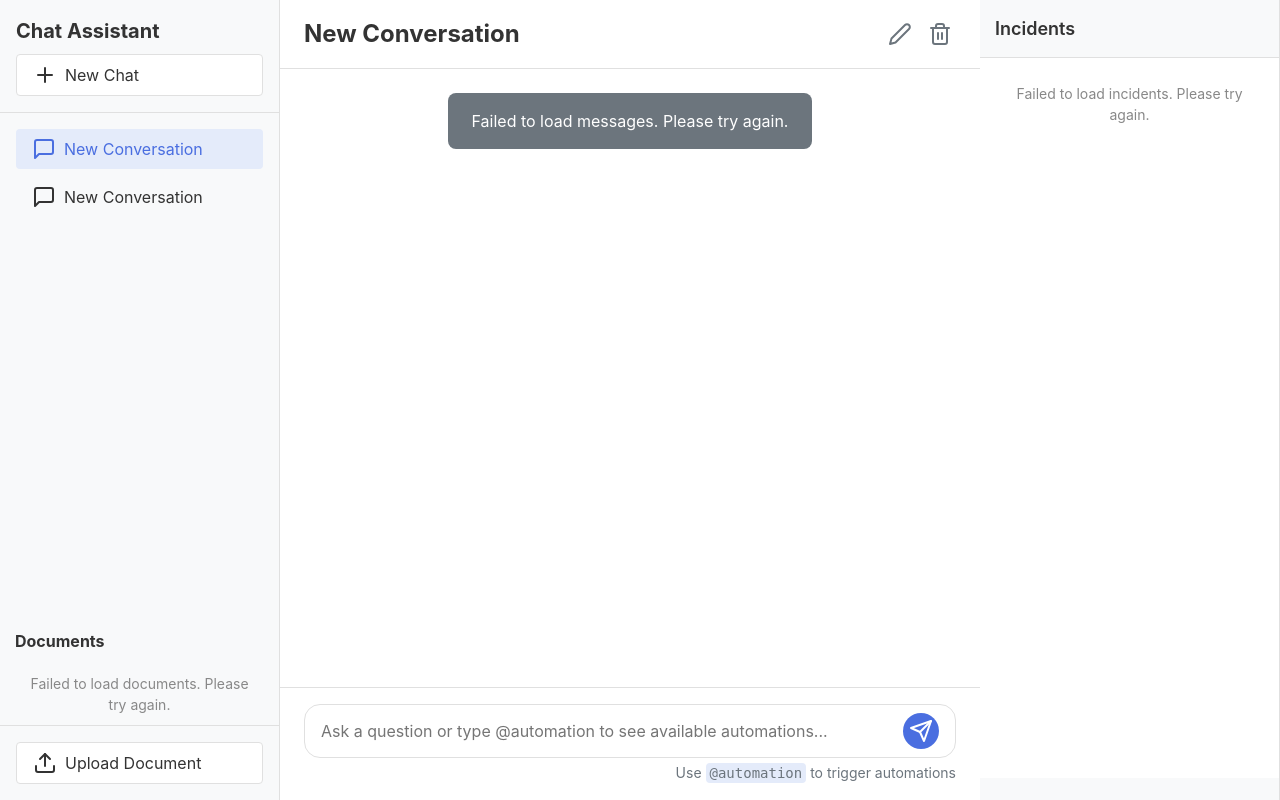
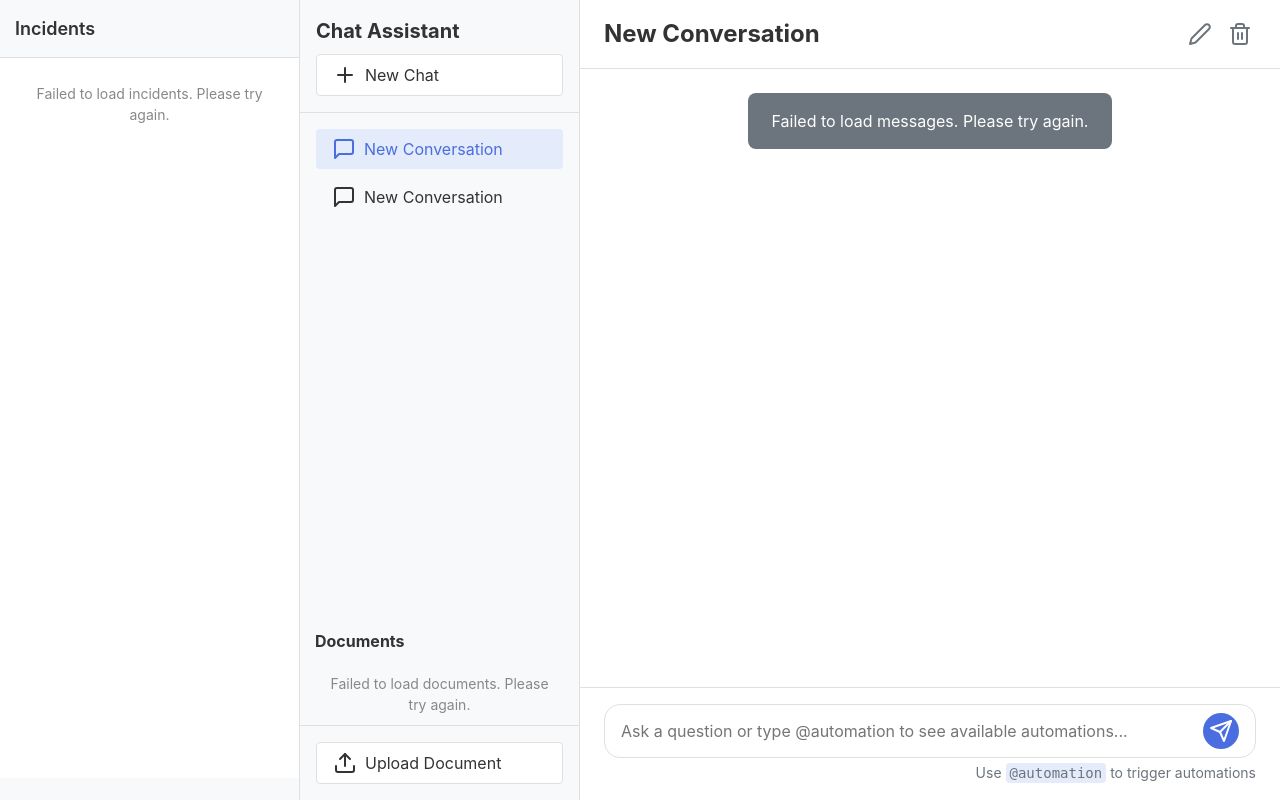
Before and after one commit to firaz-bug/Bumblebee, a Django app: page / in a window 1280 px wide. Run offline with Django 4.2, Linux system fonts and the light colour scheme; data comes from the database, SQL or seed files in the repository; data that the repository does not hold is empty; some libraries are stand-ins or nearby versions.

Commit message:
Assistant checkpoint: Move incidents column to leftmost position
Assistant generated file changes:
- chat_app/static/css/styles.css: Move incidents column to the leftmost side

---

User prompt:

I still see it on right most side. move to the left

Replit-Commit-Author: Assistant
Replit-Commit-Session-Id: 3f179104-161f-4d49-a191-e1152e8a4a21

```diff
--- a/chat_app/static/css/styles.css
+++ b/chat_app/static/css/styles.css
@@ -113,6 +113,7 @@ button, input, textarea {
 }
 
 .incidents-column {
+    order: -1;
     width: 300px;
     background-color: var(--color-sidebar-bg);
     border-right: 1px solid var(--color-border);
```
